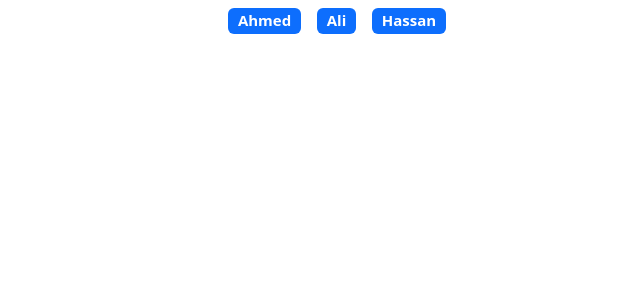
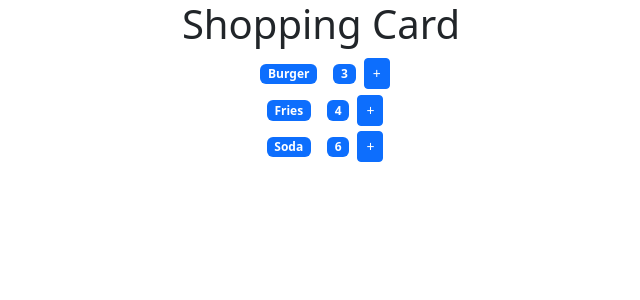
Before and after one commit to ahmedatef9693/react_2_course, a React (Create React App) app: page / in a window 1280 px wide. Shown: the top 300 px of the page, without its empty margins (319-959 px from the left). Built offline with nearby package versions, Linux system fonts and the light colour scheme.

Commit message:
feat: add shopping card component logic

```diff
--- a/src/App.jsx
+++ b/src/App.jsx
@@ -1,10 +1,10 @@
-import Product from "./Product/product";
+import ShoppingCard from "./ShoppingCard/shopping_card";
 import "./App.css";
 
 function App() {
   return (
     <div className="App">
-      <Product />
+      <ShoppingCard />
     </div>
   );
 }
--- a/src/Product/product.jsx
+++ b/src/Product/product.jsx
@@ -2,27 +2,29 @@ import React, { Component } from "react";
 
 class Product extends Component {
   state = {
-    name: "Burger",
-    count: 3,
-    imgUrl: "logo192.png",
-    names: ["Ahmed", "Ali", "Hassan"],
+    name: this.props.product.name,
+    count: this.props.product.count,
   };
   getClasses() {
     let classes = "badge m-2 bg-";
     classes += this.state.count === 0 ? "warning" : "primary";
     return classes;
   }
+  handleIncrement = () => {
+    this.setState({ count: this.state.count + 1 });
+  };
+
   render() {
     return (
       <div>
-        {this.state.names.length === 0 && <h2>There are no names</h2>}
-        <ul className="h5">
-          {this.state.names.map((name) => (
-            <li key={name} className={this.getClasses()}>
-              {name}
-            </li>
-          ))}
-        </ul>
+        <span className={this.getClasses()}>{this.state.name}</span>
+        <span className={this.getClasses()}>{this.state.count}</span>
+        <button
+          onClick={this.handleIncrement}
+          className="btn btn-primary btn-sm"
+        >
+          +
+        </button>
       </div>
     );
   }
--- /dev/null
+++ b/src/ShoppingCard/shopping_card.jsx
@@ -0,0 +1,37 @@
+import Product from "../Product/product";
+import React, { Component } from "react";
+
+class ShoppingCard extends Component {
+  state = {
+    products: [
+      {
+        id: 1,
+        name: "Burger",
+        count: 3,
+      },
+      {
+        id: 2,
+        name: "Fries",
+        count: 4,
+      },
+      {
+        id: 3,
+        name: "Soda",
+        count: 6,
+      },
+    ],
+  };
+
+  render() {
+    return (
+      <div>
+        <h1>Shopping Card</h1>
+        {this.state.products.map((product) => (
+          <Product key={product.id} product={product} />
+        ))}
+      </div>
+    );
+  }
+}
+
+export default ShoppingCard;
```
